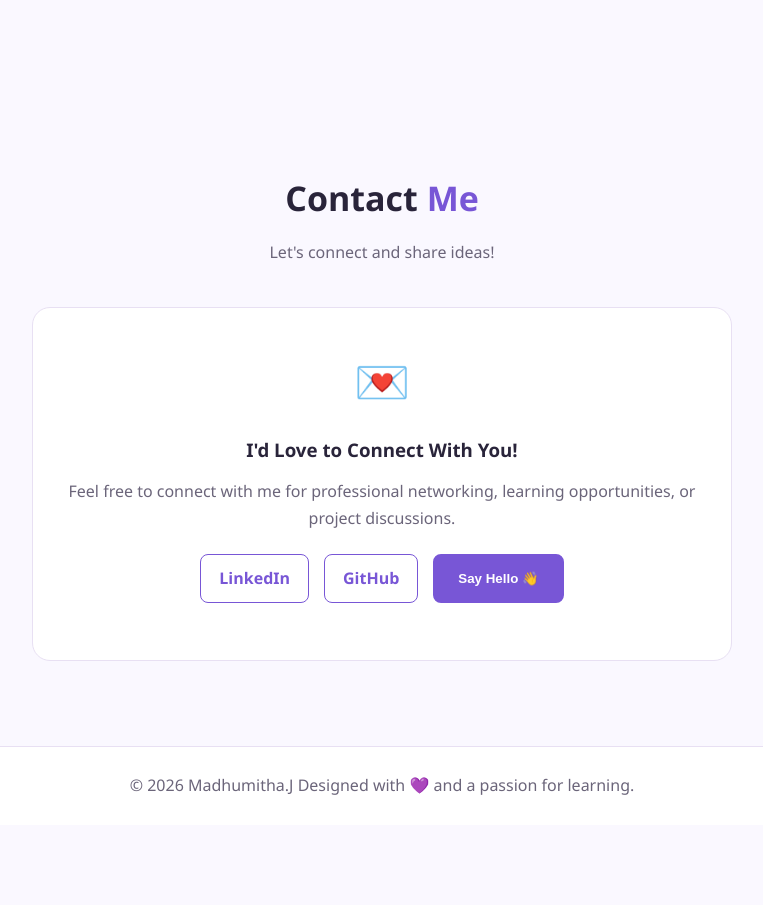
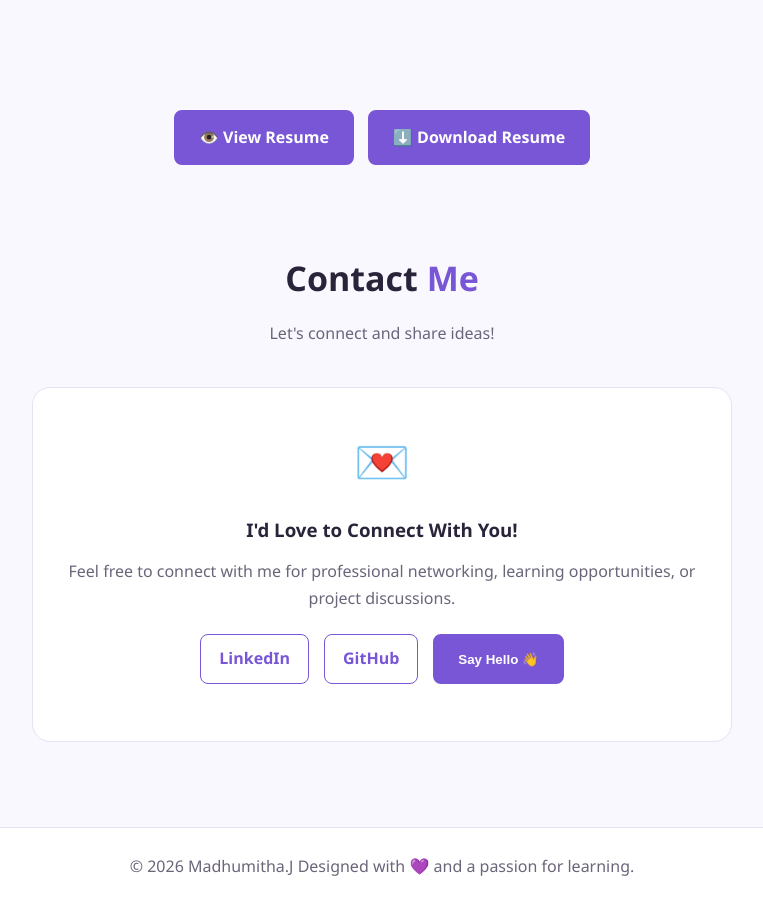
Before and after one commit to madhutamil0032-droid/portfolio, a plain HTML site: page index.html in a window 1280 px wide. Shown: the part 5302-6207 px from the top of the page, without its empty margins (258-1021 px from the left). Before the commit the page ends 6127 px from the top, so only its background shows below. Drawn offline with Linux system fonts and the light colour scheme.

Commit message:
Add Resume section with View and Download buttons

```diff
--- a/index.html
+++ b/index.html
@@ -1060,6 +1060,26 @@
             </div>
         </section>
 
+        <div class="hero-buttons" style="justify-content:center;">
+
+                <a href="Madhumitha_Resume.pdf"
+                   target="_blank"
+                   class="btn">
+                    👁️ View Resume
+                </a>
+
+                <!-- DOWNLOAD RESUME -->
+<a href="Madhumitha_Resume.pdf"
+   class="btn outline"
+   download>
+    <i class="fa-solid fa-download"></i>
+      ⬇️ Download Resume
+</a>
+            </div>
+        </div>
+    </div>
+</section>
+
         <!-- 7. CONTACT ME -->
         <section id="contact">
             <div class="container">
```
